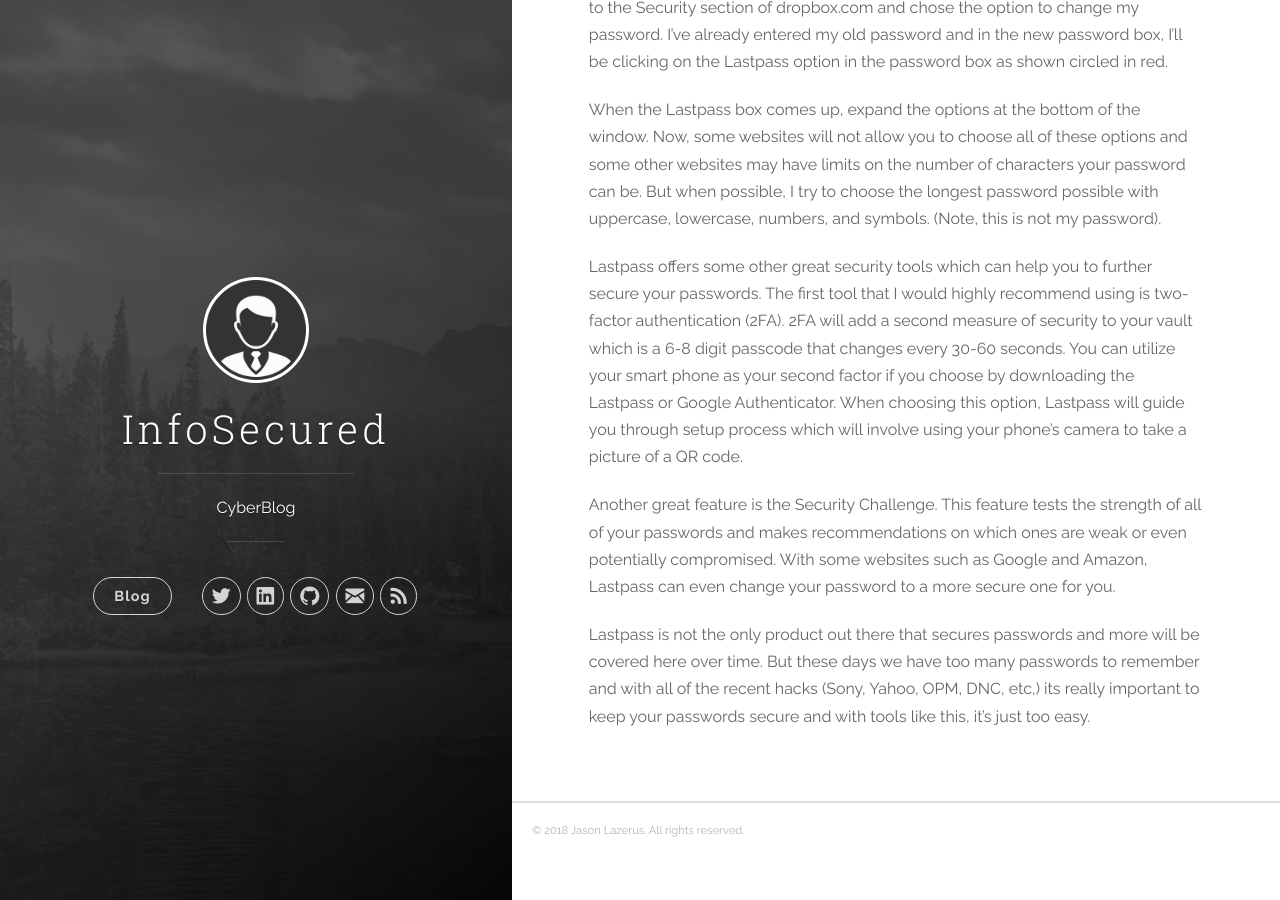
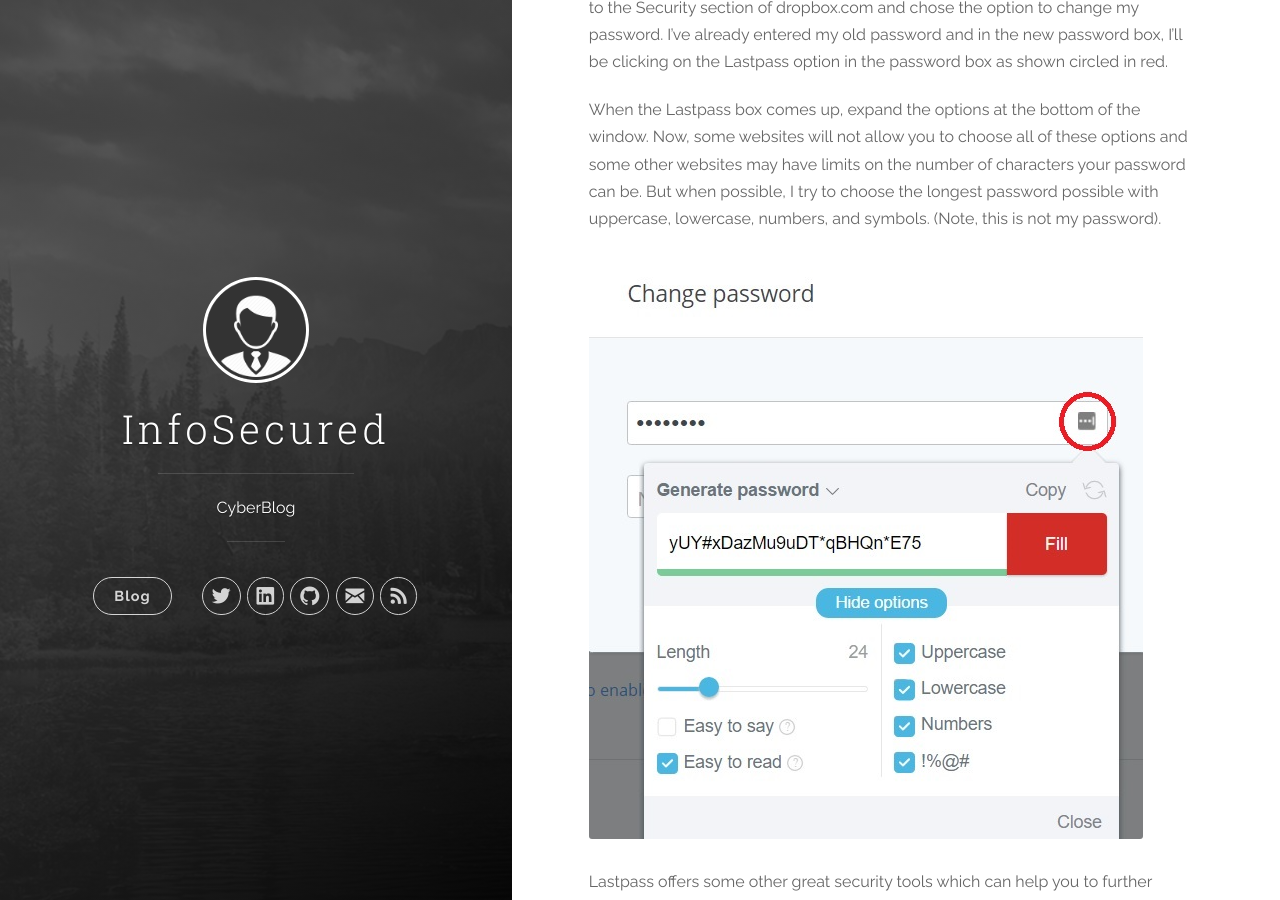
Before and after one commit to InfoSecured/infosecured.github.io, a Jekyll site: the page built from _posts/2017-02-09-getting-started-with-lastpass.md, in a window 1280 px wide and 900 px high, scrolled down 2114 px. Built offline with Jekyll 4.4.1, drawn with Linux system fonts in a browser that asks for light colours.

Commit message:
Update _posts/2017-02-09-getting-started-with-lastpass.md

```diff
--- a/_posts/2017-02-09-getting-started-with-lastpass.md
+++ b/_posts/2017-02-09-getting-started-with-lastpass.md
@@ -28,6 +28,8 @@ This option makes it easier for you to add all of your future logins into Lastpa
 
 When the Lastpass box comes up, expand the options at the bottom of the window.  Now, some websites will not allow you to choose all of these options and some other websites may have limits on the number of characters your password can be.  But when possible, I try to choose the longest password possible with uppercase, lowercase, numbers, and symbols. (Note, this is not my password).
 
+![generate](/images/posts/generate.png "Generate a Password")
+
 Lastpass offers some other great security tools which can help you to further secure your passwords.  The first tool that I would highly recommend using is two-factor authentication (2FA).  2FA will add a second measure of security to your vault which is a 6-8 digit passcode that changes every 30-60 seconds.  You can utilize your smart phone as your second factor if you choose by downloading the Lastpass or Google Authenticator.  When choosing this option, Lastpass will guide you through setup process which will involve using your phone’s camera to take a picture of a QR code.
 
 Another great feature is the Security Challenge. This feature tests the strength of all of your passwords and makes recommendations on which ones are weak or even potentially compromised.  With some websites such as Google and Amazon, Lastpass can even change your password to a more secure one for you.
```
